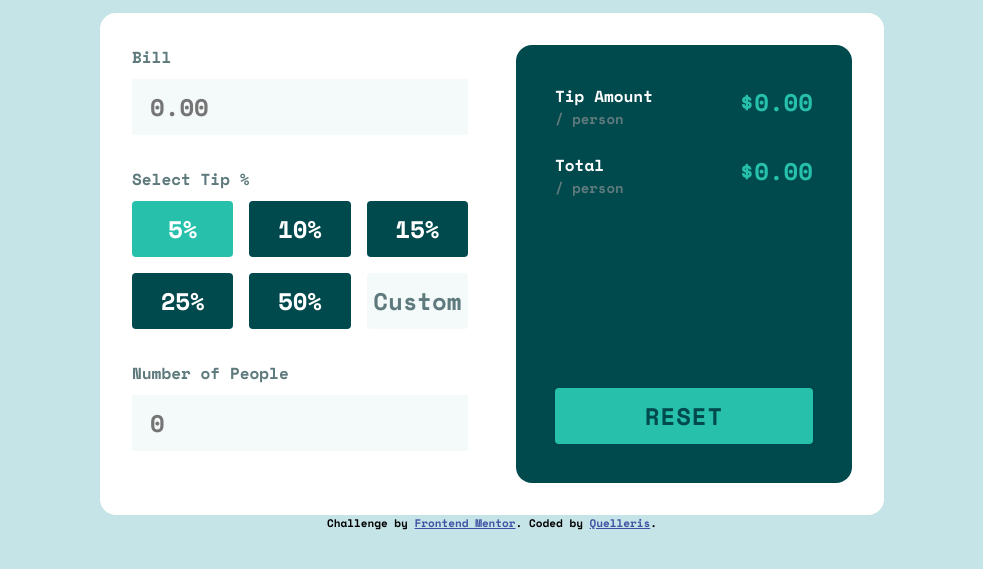
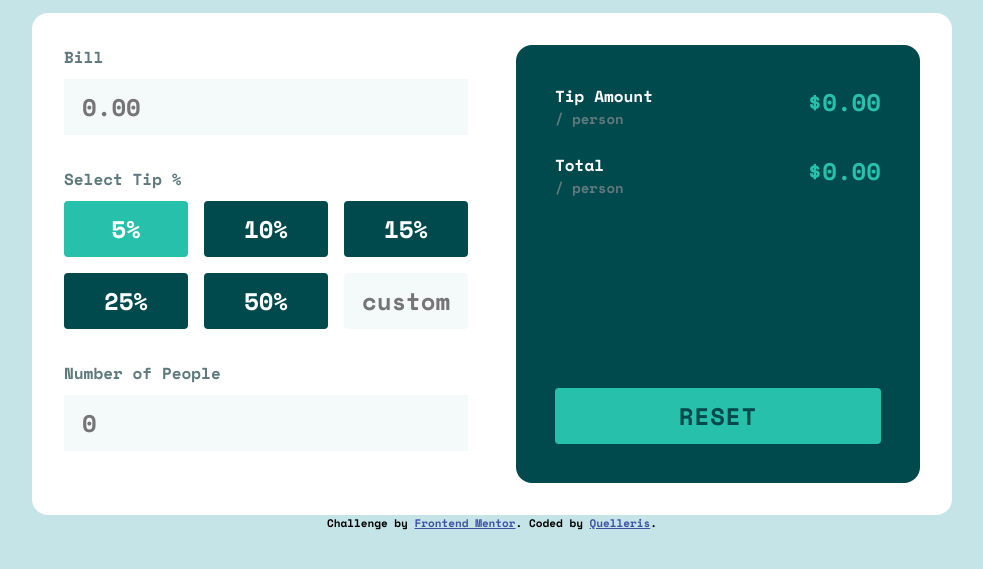
Before and after one commit to Quelleris/Tip-calculator-app, a plain HTML site: page index.html in a window 1280 px wide. Shown: the part 157-726 px from the top of the page, without its empty margins (148-1131 px from the left). Drawn offline with nearby package versions, Linux system fonts and the light colour scheme.

Commit message:
Add custom tip input

```diff
--- a/index.html
+++ b/index.html
@@ -26,15 +26,15 @@
         <div>
           <label class="input-label">Select Tip %</label>
           <div class="btn-grid">
-            <button class="btn tip-btn active" data-value="0.05">5%</button>
-            <button class="btn tip-btn" data-value="0.1">10%</button>
-            <button class="btn tip-btn" data-value="0.15">15%</button>
-            <button class="btn tip-btn" data-value="0.25">25%</button>
-            <button class="btn tip-btn" data-value="0.5">50%</button>
-            <button id="custom-tip-btn" class="btn tip-custom-btn">Custom</button>
+            <button class="btn tip-btn active" data-tip="0.05">5%</button>
+            <button class="btn tip-btn" data-tip="0.1">10%</button>
+            <button class="btn tip-btn" data-tip="0.15">15%</button>
+            <button class="btn tip-btn" data-tip="0.25">25%</button>
+            <button class="btn tip-btn" data-tip="0.5">50%</button>
+            <input type="text" id="custom-tip" class="btn tip-custom-btn" placeholder="custom">
           </div>
         </div>
-        <div>
+        <div class="input-wrapper">
           <div class="flex flex-jc-sb">
             <label for="people"class="input-label">Number of People</label>
             <p id="people-error" class="error">Can't be zero</p>
--- a/src/style/style.css
+++ b/src/style/style.css
@@ -48,12 +48,17 @@ input {
     color: var(--clr-primary-800);
     font-size: 24px;
     padding: 10px 18px;
-    margin-bottom: 32px;
 }
 
 input:focus-visible {
     outline: 1px solid var(--clr-neutral-500);
 }
+
+#bill,
+#people {
+    margin-bottom: 32px;
+}
+
 h1 {
     width: min-content;
     text-transform: uppercase;
```
